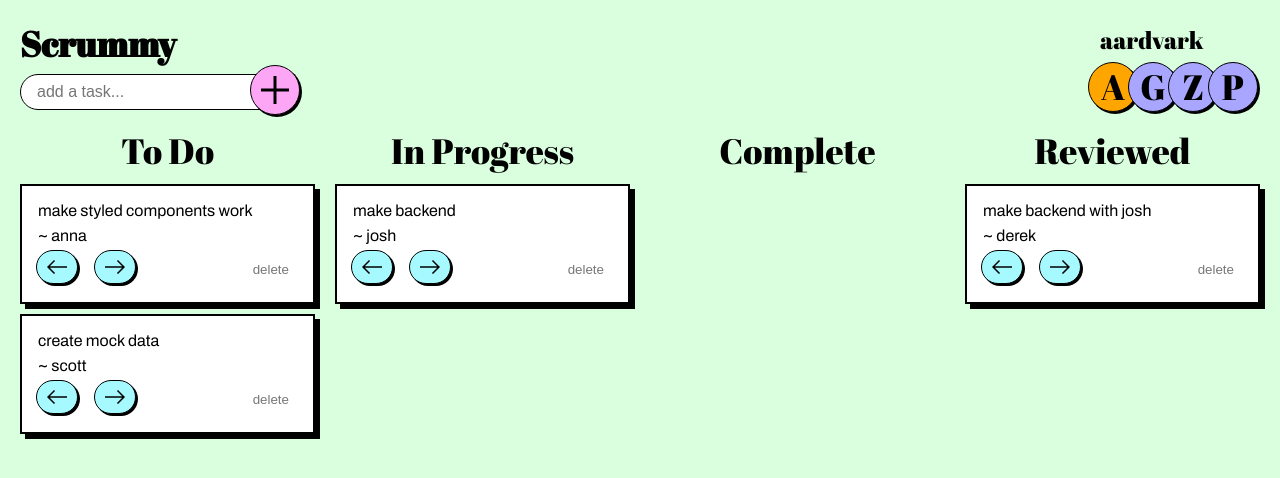
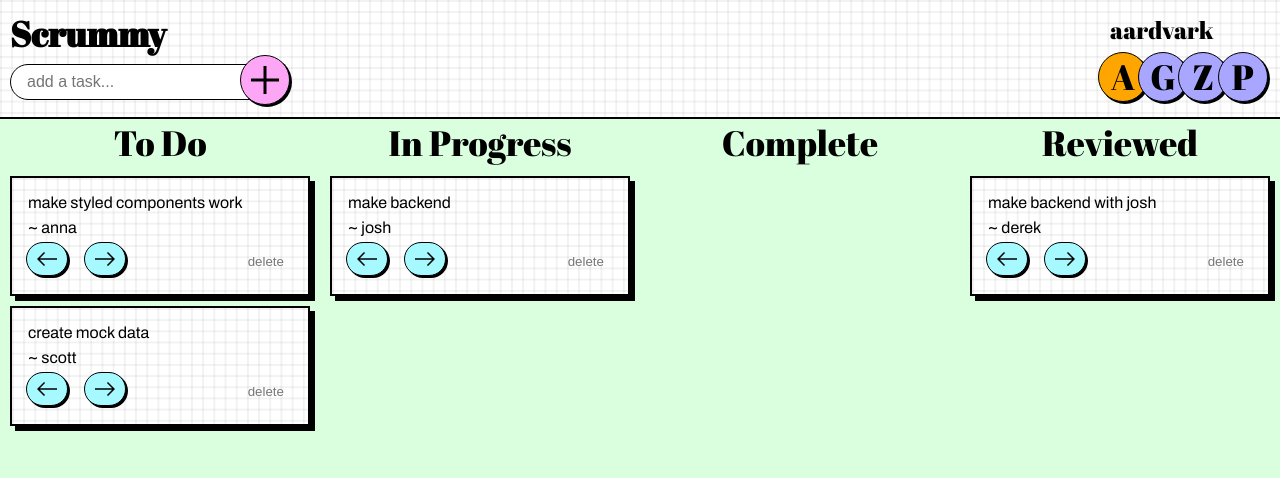
Before and after one commit to khailetran/Scrummy-v2.0, a React app: page / in a window 1280 px wide. Shown: the top 478 px of the page. Built offline with nearby package versions, Linux system fonts and the light colour scheme; no server answers.

Commit message:
styles: grid background

```diff
--- a/src/App.jsx
+++ b/src/App.jsx
@@ -10,6 +10,14 @@ const Header = styled.div`
   justify-content: space-between;
   align-items: center;
   padding: 10px 10px;
+  background-color: #ffffff;
+  background-image: linear-gradient(
+      rgba(0, 0, 0, 0.05) 0.1em,
+      transparent 0.1em
+    ),
+    linear-gradient(90deg, rgba(0, 0, 0, 0.05) 0.1em, transparent 0.1em);
+  background-size: 0.7em 0.7em;
+  border-bottom: 2px solid black;
 `;
 
 const Container = styled.div`
--- a/src/components/TaskCard.jsx
+++ b/src/components/TaskCard.jsx
@@ -10,6 +10,12 @@ const Card = styled.div`
   display: flex;
   flex-direction: column;
   gap: 0.5rem;
+  background-image: linear-gradient(
+      rgba(0, 0, 0, 0.05) 0.1em,
+      transparent 0.1em
+    ),
+    linear-gradient(90deg, rgba(0, 0, 0, 0.05) 0.1em, transparent 0.1em);
+  background-size: 0.7em 0.7em;
 `;
 
 const ButtonContainer = styled.div`
--- a/src/index.css
+++ b/src/index.css
@@ -10,5 +10,4 @@
 body {
   background-color: #daffdf;
   font-family: 'Archivo', sans-serif;
-  padding: 10px;
 }
```
